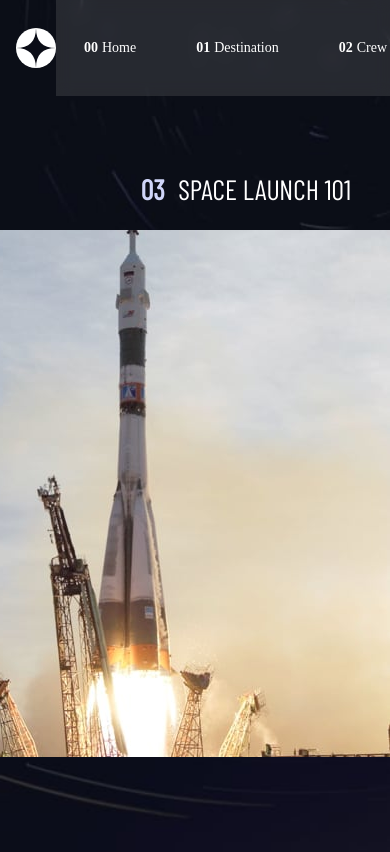
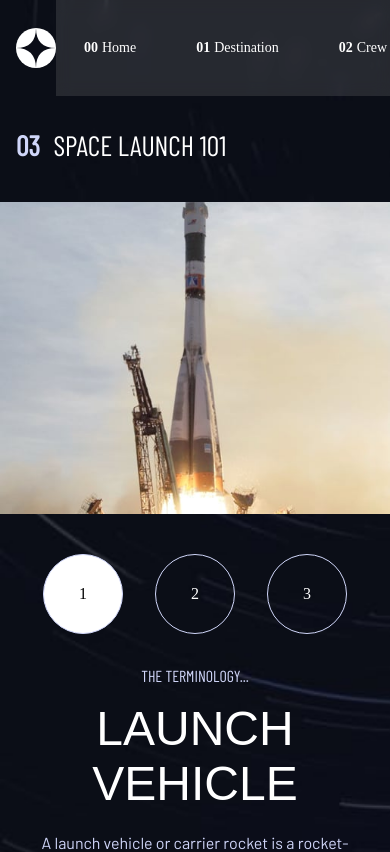
Before and after one commit to M-E-J-O-R/Space-Tourism, a React (Create React App) app: page /technology in a window 390 px wide. Shown: the top 852 px of the page. Built offline with nearby package versions, Linux system fonts and the light colour scheme; a web font is replaced by a local one.

Commit message:
i was able to display a responsive image based on the media query

```diff
--- a/src/components/DestinationPlanet.tsx
+++ b/src/components/DestinationPlanet.tsx
@@ -1,14 +1,15 @@
 import { Link, useParams } from "react-router-dom";
 import data from '../data/data.json';
-
-console.log(document.location)
 
 
 const DestinationPlanet = () => {
 
     const { id } = useParams();
+
     let numId: number = Number(id);
+
     let destination = data.destinations[numId];
+
     isNaN(numId) ? (destination = data.destinations[0]) : (destination = data.destinations[numId]);
 
 
--- a/src/data/data.json
+++ b/src/data/data.json
@@ -72,7 +72,7 @@
     {
       "name": "Anousheh Ansari",
       "images": {
-        "png": "../assets/crew/image-anousheh-ansari.png",
+        "png": "image-anousheh-ansari.png",
         "webp": "image-anousheh-ansari.webp"
       },
       "role": "Flight Engineer",
@@ -83,24 +83,24 @@
     {
       "name": "Launch vehicle",
       "images": {
-        "portrait": "../assets/technology/image-launch-vehicle-portrait.jpg",
-        "landscape": "../assets/technology/image-launch-vehicle-landscape.jpg"
+        "portrait": "image-launch-vehicle-portrait.jpg",
+        "landscape": "image-launch-vehicle-landscape.jpg"
       },
       "description": "A launch vehicle or carrier rocket is a rocket-propelled vehicle used to carry a payload from Earth's surface to space, usually to Earth orbit or beyond. Our WEB-X carrier rocket is the most powerful in operation. Standing 150 metres tall, it's quite an awe-inspiring sight on the launch pad!"
     },
     {
       "name": "Spaceport",
       "images": {
-        "portrait": "../assets/technology/image-spaceport-portrait.jpg",
-        "landscape": "../assets/technology/image-spaceport-landscape.jpg"
+        "portrait": "image-spaceport-portrait.jpg",
+        "landscape": "image-spaceport-landscape.jpg"
       },
       "description": "A spaceport or cosmodrome is a site for launching (or receiving) spacecraft, by analogy to the seaport for ships or airport for aircraft. Based in the famous Cape Canaveral, our spaceport is ideally situated to take advantage of the Earth’s rotation for launch."
     },
     {
       "name": "Space capsule",
       "images": {
-        "portrait": "../assets/technology/image-space-capsule-portrait.jpg",
-        "landscape": "../assets/technology/image-space-capsule-landscape.jpg"
+        "portrait": "image-space-capsule-portrait.jpg",
+        "landscape": "image-space-capsule-landscape.jpg"
       },
       "description": "A space capsule is an often-crewed spacecraft that uses a blunt-body reentry capsule to reenter the Earth's atmosphere without wings. Our capsule is where you'll spend your time during the flight. It includes a space gym, cinema, and plenty of other activities to keep you entertained."
     }
--- a/src/pages/Crew.tsx
+++ b/src/pages/Crew.tsx
@@ -34,12 +34,13 @@ const Crew = () => {
 
     let crew = sortedData[0];
 
-    let style = {
-        opacity: crew.role === role ? 1 :0.17
-    };
-
-
-
+    function styleFunction(element: string) {
+        if (role === element) {
+            return {
+                opacity: 1
+            };
+        }
+    }
 
     return (<>
         <div className="Crew">
@@ -61,10 +62,16 @@ const Crew = () => {
                     </article>
 
                     <nav className="crew-nav">
-                        <div style={style} onClick={() => setRole('Commander')} > </div>
-                        <div onClick={() => setRole('Mission Specialist')} > </div>
-                        <div onClick={() => setRole('Pilot')} > </div>
-                        <div onClick={() => setRole('Flight Engineer')} > </div>
+                        <div
+                            style={styleFunction('Commander')}
+                            onClick={() => setRole('Commander')} > </div>
+                        <div
+                            style={styleFunction('Mission Specialist')}
+                            onClick={() => setRole('Mission Specialist')} > </div>
+                        <div
+                            style={styleFunction('Pilot')} onClick={() => setRole('Pilot')} > </div>
+                        <div
+                            style={styleFunction('Flight Engineer')} onClick={() => setRole('Flight Engineer')} > </div>
 
                     </nav>
                 </section>
--- a/src/pages/Technology.tsx
+++ b/src/pages/Technology.tsx
@@ -1,7 +1,40 @@
+import { useState,useEffect } from 'react';
 import NavBar from "../components/NavBar";
 import '../styles/technology.css';
-import technologyLogo from '../assets/technology/image-launch-vehicle-portrait.jpg';
+import data from '../data/data.json';
+
+
+
 const Technology = () => {
+    const [techName, setTechName] = useState('Launch vehicle');
+
+    const [media, setMedia] = useState(window.matchMedia('max-width:1000px').matches);
+
+
+    let technologyData = data.technology;
+
+    const filteredTech = technologyData.filter((element) => element.name === techName && element);
+
+    let tech = filteredTech[0];
+
+    function styleFunction(element: string) {
+        if (techName === element) {
+            return {
+                color: 'black',
+                backgroundColor: 'white'
+            };
+        }
+    }
+
+    useEffect(() => {
+        window
+            .matchMedia('max-width:1000px')
+            .addEventListener('change',e=>setMedia(e.matches))
+
+    }, [])
+
+
+
     return (<>
 
         <div className="Technology">
@@ -13,26 +46,37 @@ const Technology = () => {
 
                 <section className="technology-details-wrapper">
                     <nav className="technology-nav">
-                        <div>1</div>
-                        <div>2</div>
-                        <div>3</div>
+                        <div
+                            style={styleFunction('Launch vehicle')}
+                            onClick={() => setTechName('Launch vehicle')}>1</div>
+                        <div
+                            style={styleFunction('Spaceport')} onClick={() => setTechName('Spaceport')}>2</div>
+                        <div
+                            style={styleFunction('Space capsule')}
+                            onClick={() => setTechName('Space capsule')}>3</div>
                     </nav>
 
                     <section className="technology-details" >
 
 
                         <p className="technology-terminology">  THE TERMINOLOGY...</p>
-                        <p className="technology-title">Launch vehicle</p>
+                        <p className="technology-title">{tech.name}</p>
 
                         <article className="technology-info">
-                            <p>A launch vehicle or carrier rocket is a rocket-propelled vehicle used to carry a payload from Earth's surface to space, usually to Earth orbit or beyond. Our WEB-X carrier rocket is the most powerful in operation. Standing 150 metres tall,it's quite an awe-inspiring sight on the launch pad!</p>
+                            <p>{tech.description}</p>
                         </article>
                     </section>
 
                 </section>
 
+                <div className="technology-image"
+                    style={{
+                        backgroundImage: `url(${require(`../assets/technology/${media?tech.images.landscape:tech.images.portrait}`)})`
+                    }}
+                >
 
-                < img className="technology-image" src={technologyLogo} alt="" />
+                </div>
+
             </main>
         </div>
     </>);
--- a/src/styles/technology.css
+++ b/src/styles/technology.css
@@ -2,7 +2,7 @@
   background-image: url("../assets/technology/background-technology-desktop.jpg");
   background-repeat: no-repeat;
   background-size: cover;
-  width: 100vw;
+  max-width: 100vw;
   min-height: 100vh;
   background-color: black;
   color: white;
@@ -75,7 +75,10 @@
 .technology-image {
   display: block;
   justify-self: flex-end;
-  width: 515px;
+  background-position: center;
+  background-size: cover;
+  background-repeat: no-repeat;
+  width: 90%;
   height: 527px;
 }
 
@@ -83,6 +86,37 @@
   .Technology {
     background-image: url("../assets/technology/background-technology-tablet.jpg");
   }
+  .technology-container {
+    padding: 0 0 4rem 0;
+    margin-top: 2rem;
+    grid-template-columns: repeat(1, 100%);
+    gap: 2.5rem;
+  }
+  .technology-heading {
+    grid-column: 1;
+    padding-left: 1rem;
+  }
+  .technology-details-wrapper {
+    justify-self: center;
+    flex-direction: column;
+    width: 80%;
+    gap: 2rem;
+  }
+  .technology-details-wrapper .technology-nav {
+    flex-direction: row;
+  }
+  .technology-details-wrapper .technology-details {
+    text-align: center;
+  }
+  .technology-details-wrapper .technology-details .technology-title {
+    margin: 1rem 0;
+  }
+  .technology-image {
+    width: 100%;
+    height: 312px;
+    grid-row: 2;
+    justify-self: center;
+  }
 }
 @media screen and (max-width: 500px) {
   .Technology {
--- a/src/styles/technology.scss
+++ b/src/styles/technology.scss
@@ -1,9 +1,8 @@
-// @import url('https://fonts.googleapis.com/css2?family=Barlow+Condensed&family=Bellefair&display=swap');
 .Technology {
   background-image: url("../assets/technology/background-technology-desktop.jpg");
   background-repeat: no-repeat;
   background-size: cover;
-  width: 100vw;
+  max-width: 100vw;
   min-height: 100vh;
   background-color: black;
   color: white;
@@ -20,7 +19,7 @@
 }
 .technology-heading {
   font-size: 1.75rem;
- // border: 1px solid yellow;
+  // border: 1px solid yellow;
   font-family: "Barlow Condensed", sans-serif;
   grid-column: 1 / span 2;
   b {
@@ -28,11 +27,11 @@
     color: #d0d6f9;
   }
 }
-.technology-details-wrapper{
+.technology-details-wrapper {
   display: flex;
   align-items: center;
   gap: 80px;
- // border: 1px solid blue;
+  // border: 1px solid blue;
 }
 
 .technology-nav {
@@ -51,11 +50,10 @@
     border: 1px solid #d0d6f9;
     border-radius: 50%;
 
-    &:hover{
-      order:1px solid  white;
+    &:hover {
+      order: 1px solid white;
     }
   }
-
 }
 
 .technology-terminology {
@@ -74,16 +72,57 @@
   line-height: 32px;
 }
 
-.technology-image{
+.technology-image {
   display: block;
   justify-self: flex-end;
-  width: 515px;
+  //background-image: url("../assets/technology/image-launch-vehicle-portrait.jpg");
+  background-position: center;
+  background-size: cover;
+  background-repeat: no-repeat;
+  width: 90%;
   height: 527px;
- // border: 1px solid green;
+  // border: 1px solid green;
 }
+
 @media screen and (max-width: 1000px) {
   .Technology {
     background-image: url("../assets/technology/background-technology-tablet.jpg");
+  }
+  .technology-container {
+    padding: 0 0 4rem 0;
+    margin-top: 2rem;
+    grid-template-columns: repeat(1, 100%);
+    // border: 1px solid red;
+    gap: 2.5rem;
+  }
+  .technology-heading {
+    grid-column: 1;
+    padding-left: 1rem;
+  }
+  .technology-details-wrapper {
+    justify-self: center;
+    flex-direction: column;
+    //border: 1px solid yellow;
+    width: 80%;
+    gap: 2rem;
+    .technology-nav {
+      flex-direction: row;
+    }
+    .technology-details {
+      // border: 1px solid blue;
+      text-align: center;
+      .technology-title {
+        margin: 1rem 0;
+      }
+    }
+  }
+
+  .technology-image {
+    width: 100%;
+    //background-image: url("../assets/technology/image-launch-vehicle-landscape.jpg");
+    height: 312px;
+    grid-row: 2;
+    justify-self: center;
   }
 }
 @media screen and (max-width: 500px) {
```
Also changed, not shown: 1 other file (tests, documents, lock files or other folders).
